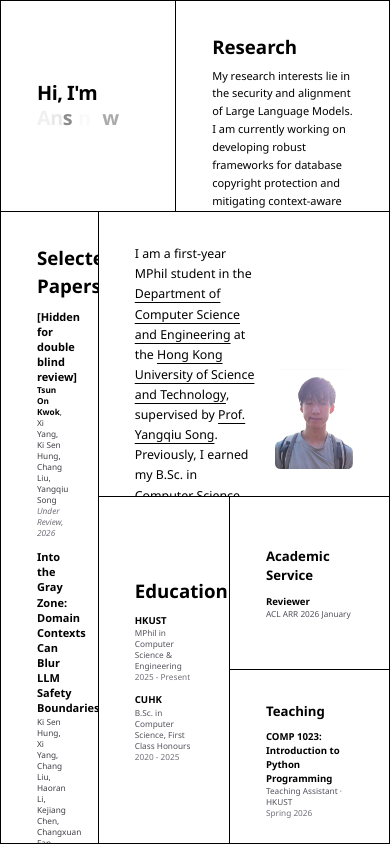
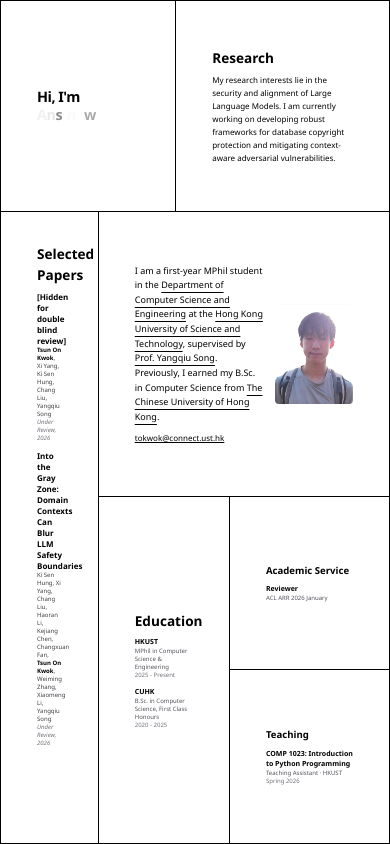
Before and after one commit to ansonk4/ansonk4.github.io, a Next.js app: page / in a window 390 px wide. Built offline with nearby package versions, Linux system fonts and the light colour scheme.

Commit message:
Reduce mobile minimum text size to 6px

```diff
--- a/src/app/globals.css
+++ b/src/app/globals.css
@@ -24,7 +24,7 @@ body {
 
 @media (max-width: 768px) and (orientation: portrait) {
   html {
-    font-size: 11px;
+    font-size: 8px;
   }
 
   .bento-cell {
```
